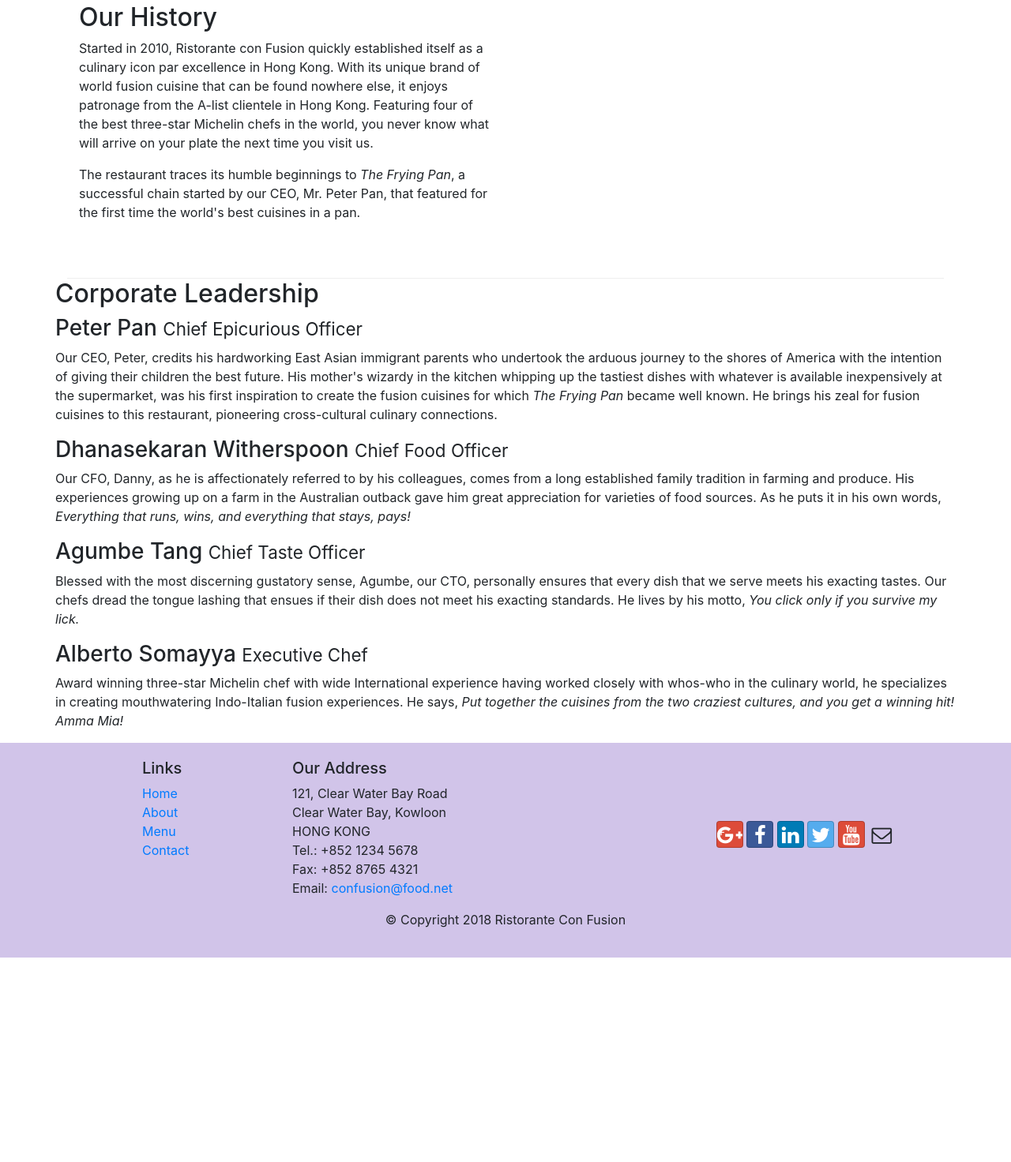
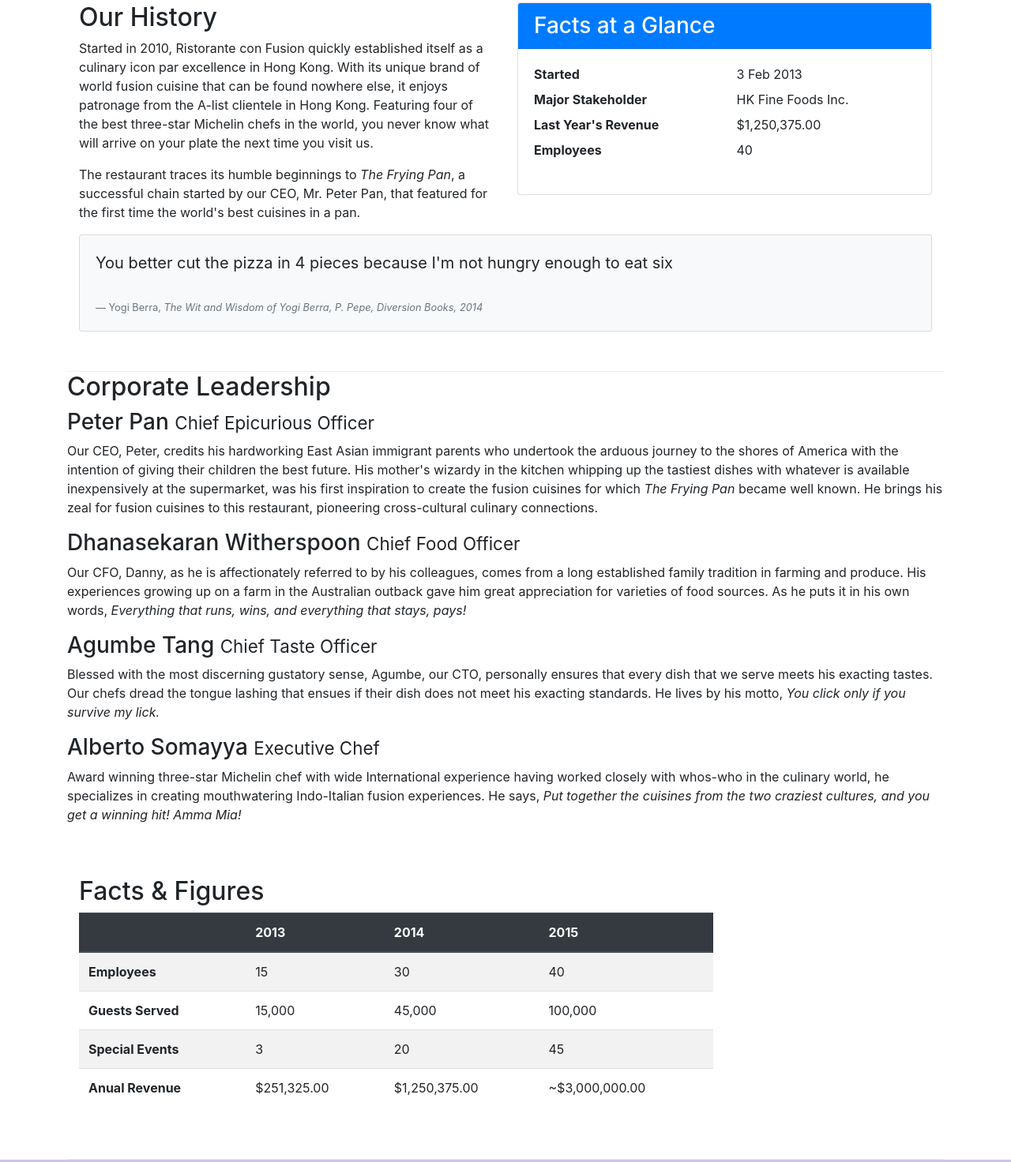
Before and after one commit to alejandromaselli/conFusion, a website: page aboutus.html in a window 1280 px wide. Shown: the part 512-1984 px from the top of the page at 79% size. Before the commit the page ends 1725 px from the top, so only its background shows below. Drawn offline with nearby package versions, Linux system fonts and the light colour scheme.

Commit message:
This is the commit for the tables and cards

```diff
--- a/aboutus.html
+++ b/aboutus.html
@@ -26,7 +26,9 @@
                 <ul class="navbar-nav mr-auto">
                     <li class="nav-item"><a href="./index.html" class="nav-link"><span class="fa fa-home"></span> Home</a></li>
                     <li class="nav-item active"><a href="./aboutus.html" class="nav-link"><span class="fa fa-info"></span> About</a></li>
-                    <li class="nav-item"><a href="#" class="nav-link"> <span class="fa fa-list fa-lg"></span> Menu</a></li>
+                    <li class="nav-item">
+                        <a href="#" class="nav-link"> <span class="fa fa-list fa-lg"></span> Menu</a>
+                    </li>
                     <li class="nav-item"><a href="./contactus.html" class="nav-link"><span class="fa fa-address-card fa-lg"></span> Contact</a></li>
                 </ul>
             </div>
@@ -60,16 +62,38 @@
         <div class="row row-content">
             <div class="col-12 col-sm-6">
                 <h2>Our History</h2>
-                <p>Started in 2010, Ristorante con Fusion quickly established itself as a culinary icon par excellence in Hong Kong. With its unique brand of world fusion cuisine that can be found nowhere else, it enjoys patronage from the A-list clientele in Hong Kong.  Featuring four of the best three-star Michelin chefs in the world, you never know what will arrive on your plate the next time you visit us.</p>
+                <p>Started in 2010, Ristorante con Fusion quickly established itself as a culinary icon par excellence in Hong Kong. With its unique brand of world fusion cuisine that can be found nowhere else, it enjoys patronage from the A-list clientele in Hong Kong. Featuring four of the best three-star Michelin chefs in the world, you never know what will arrive on your plate the next time you visit us.</p>
                 <p>The restaurant traces its humble beginnings to <em>The Frying Pan</em>, a successful chain started by our CEO, Mr. Peter Pan, that featured for the first time the world's best cuisines in a pan.</p>
             </div>
-            <div>
+            <div class="col-sm">
+                <div class="card">
+                    <h3 class="card-header bg-primary text-white">Facts at a Glance</h3>
+                    <div class="card-body">
+                        <dl class="row">
+                            <dt class="col-6">Started</dt>
+                            <dd class="col-6">3 Feb 2013</dd>
+                            <dt class="col-6">Major Stakeholder</dt>
+                            <dd class="col-6">HK Fine Foods Inc.</dd>
+                            <dt class="col-6">Last Year's Revenue</dt>
+                            <dd class="col-6">$1,250,375.00</dd>
+                            <dt class="col-6">Employees</dt>
+                            <dd class="col-6">40</dd>
+                        </dl>
+                    </div>
+                </div>
+            </div>
+            <div class="col-12">
+                <div class="card card-body bg-light">
+                    <blockquote class="blockquote">
+                        <p class="mb-10">You better cut the pizza in 4 pieces because I'm not hungry enough to eat six</p>
+                    </blockquote>
+                    <footer class="blockquote-footer">Yogi Berra, <cite class="Source Title">The Wit and Wisdom of Yogi Berra, P. Pepe, Diversion Books, 2014</cite></footer>
+                </div>
             </div>
         </div>
 
-
-        <div class="row">
-            <div class="">
+        <div class="row row">
+            <div class="col-12">
                 <h2>Corporate Leadership</h2>
                 <h3>Peter Pan <small>Chief Epicurious Officer</small></h3>
                 <p class="d-none d-sm-block">Our CEO, Peter, credits his hardworking East Asian immigrant parents who undertook the arduous journey to the shores of America with the intention of giving their children the best future. His mother's wizardy in the kitchen whipping up the tastiest dishes with whatever is available inexpensively at the supermarket, was his first inspiration to create the fusion cuisines for which <em>The Frying Pan</em> became well known. He brings his zeal for fusion cuisines to this restaurant, pioneering cross-cultural culinary connections.</p>
@@ -79,6 +103,50 @@
                 <p class="d-none d-sm-block">Blessed with the most discerning gustatory sense, Agumbe, our CTO, personally ensures that every dish that we serve meets his exacting tastes. Our chefs dread the tongue lashing that ensues if their dish does not meet his exacting standards. He lives by his motto, <em>You click only if you survive my lick.</em></p>
                 <h3>Alberto Somayya <small>Executive Chef</small></h3>
                 <p class="d-none d-sm-block">Award winning three-star Michelin chef with wide International experience having worked closely with whos-who in the culinary world, he specializes in creating mouthwatering Indo-Italian fusion experiences. He says, <em>Put together the cuisines from the two craziest cultures, and you get a winning hit! Amma Mia!</em></p>
+            </div>
+        </div>
+
+        <div class="row row-content">
+            <div class="col-12 col-sm-9">
+                <h2>Facts &amp; Figures</h2>
+                <div class="table-responsive">
+                    <table class="table table-striped">
+                        <thead class="thead-dark">
+                            <tr>
+                                <th>&nbsp;</th>
+                                <th>2013</th>
+                                <th>2014</th>
+                                <th>2015</th>
+                            </tr>
+                        </thead>
+                        <tbody>
+                            <tr>
+                                <th>Employees</th>
+                                <td>15</td>
+                                <td>30</td>
+                                <td>40</td>
+                            </tr>
+                            <tr>
+                                <th>Guests Served</th>
+                                <td>15,000</td>
+                                <td>45,000</td>
+                                <td>100,000</td>
+                            </tr>
+                            <tr>
+                                <th>Special Events</th>
+                                <td>3</td>
+                                <td>20</td>
+                                <td>45</td>
+                            </tr>
+                            <tr>
+                                <th>Anual Revenue</th>
+                                <td>$251,325.00</td>
+                                <td>$1,250,375.00</td>
+                                <td>~$3,000,000.00</td>
+                            </tr>
+                        </tbody>
+                    </table>
+                </div>
             </div>
         </div>
 
```
Lines whose indentation alone changed are shown as unchanged.
